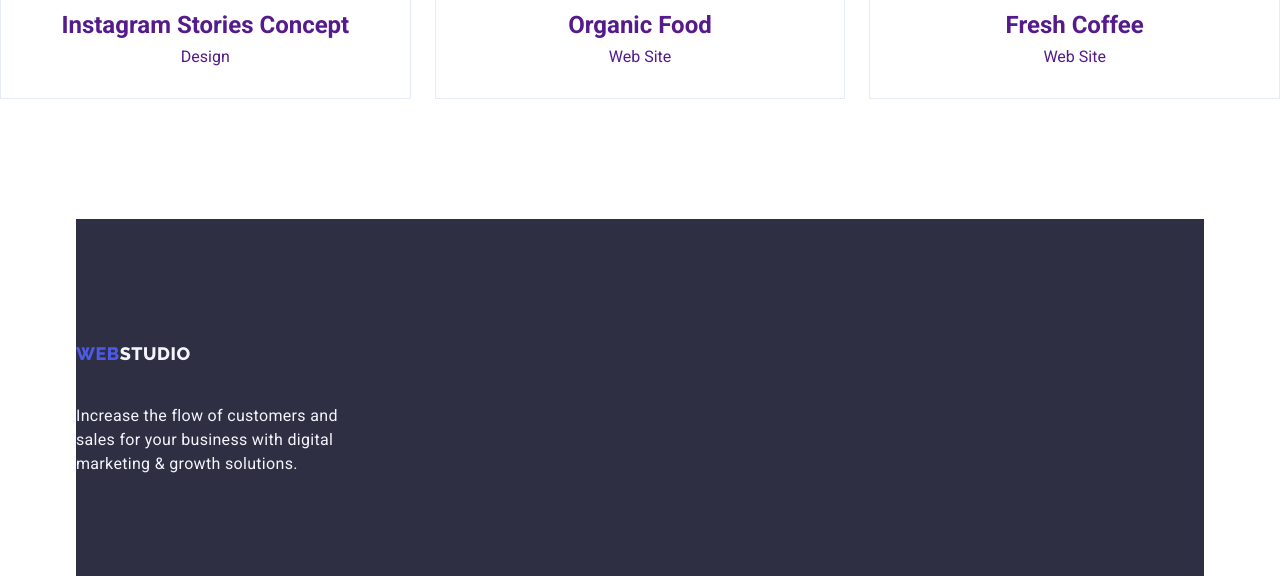
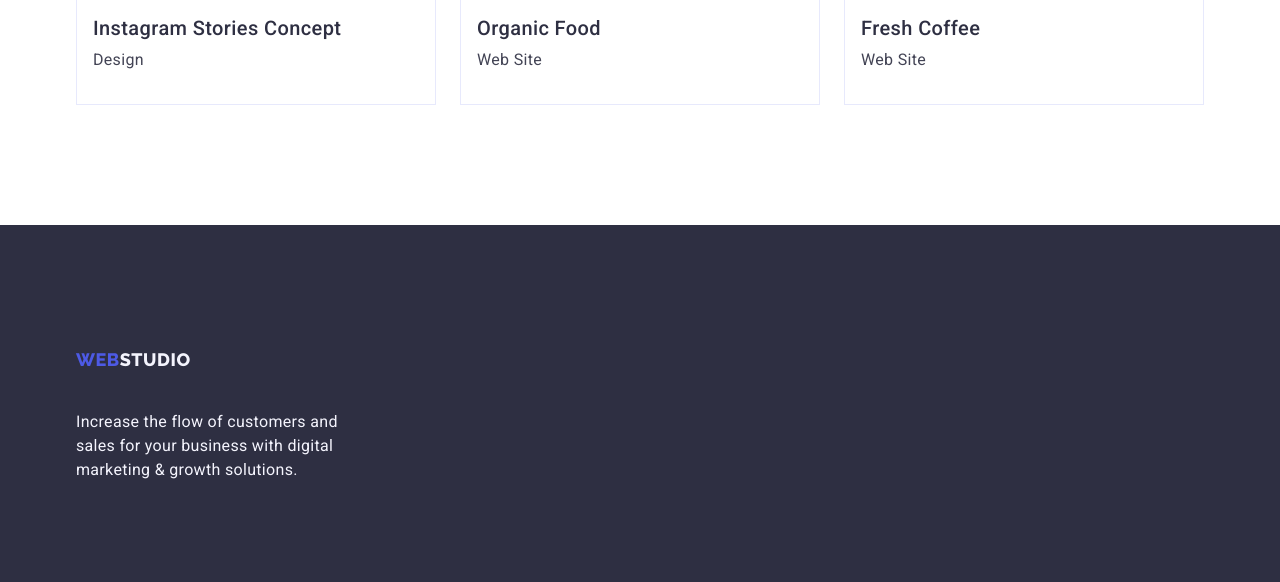
Before and after one commit to LizaDiego/goit-markup-hw-03, a plain HTML site: page portfolio.html in a window 1280 px wide. Shown: the part 1542-2124 px from the top of the page. Drawn offline with nearby package versions, Linux system fonts and the light colour scheme.

Commit message:
Update 5

```diff
--- a/css/styles.css
+++ b/css/styles.css
@@ -174,7 +174,8 @@ li > .link:focus {
   flex-basis: calc((100% - 72px) / 4);
 }
 
-.info-card .feature-title {
+.info-card .feature-title,
+.product .feature-title {
   margin-bottom: 8px;
   font-weight: 500;
   font-size: 20px;
@@ -184,7 +185,8 @@ li > .link:focus {
   color: var(--navyblue);
 }
 
-.info-card .feature-text {
+.info-card .feature-text,
+.product .feature-text {
   font-size: 16px;
   line-height: 1.5;
   letter-spacing: 0.02em;
--- a/portfolio.html
+++ b/portfolio.html
@@ -55,7 +55,7 @@
 <!--Main-->
 <main>
     <section class="product-services">
-        <div>
+        <div class="container">
         <h1 class="visually-hidden">Services</h1>
 
         <ul class="btn list">
@@ -154,8 +154,8 @@
 </main>
 
 <!-- Footer -->
-<div class="container">
-    <footer class="footer">
+<footer class="footer">
+    <div class="container">
         <a href="./index.html" class="logo link">Web<span class="footer-studio">Studio</span>
         </a>
         <p class="footer-text">
@@ -163,7 +163,7 @@
             sales for your business with digital <br />
             marketing & growth solutions.
         </p>
-    </footer>
-</div>
+    </div>
+</footer>
 </body>
 </html>
```
